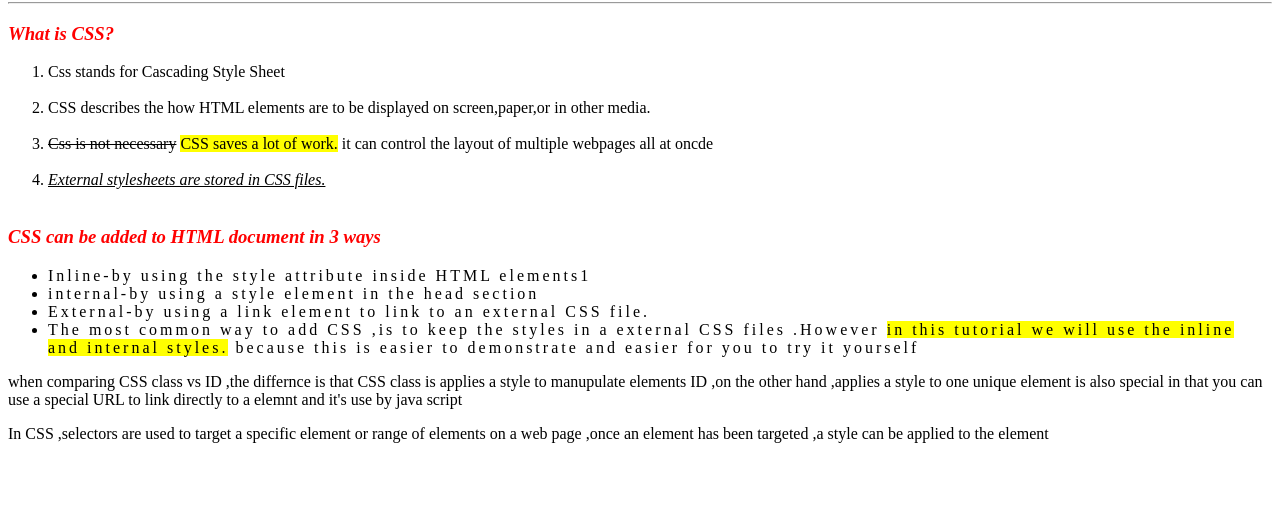
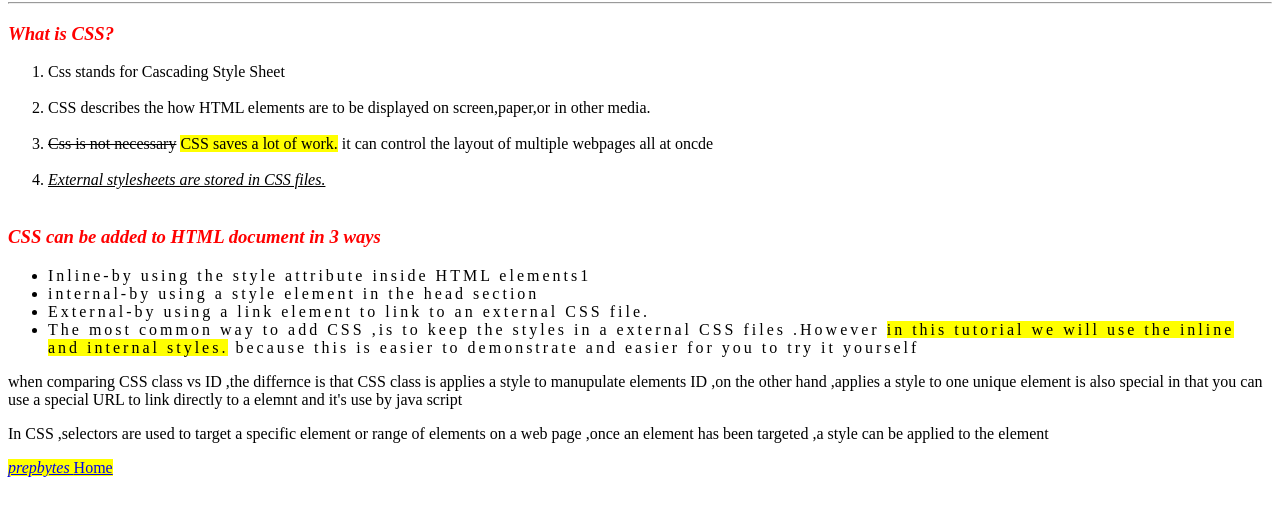
Before and after one commit to nagireddy11/CSS1, a plain HTML site: page index.html in a window 1280 px wide. Shown: the part 78-594 px from the top of the page. Drawn offline with Linux system fonts and the light colour scheme.

Commit message:
secondchanges

```diff
--- a/index.html
+++ b/index.html
@@ -38,7 +38,7 @@
     </p>
     <p>In CSS ,selectors are used to target a specific element or range of elements on a web page ,once an element has
         been targeted ,a style can be applied to the element</p>
-
+    <submit class="text"> <a href="https://www.prepbytes.com/"><i>prepbytes </i>Home</a></submit>
 
 </body>
 
```
